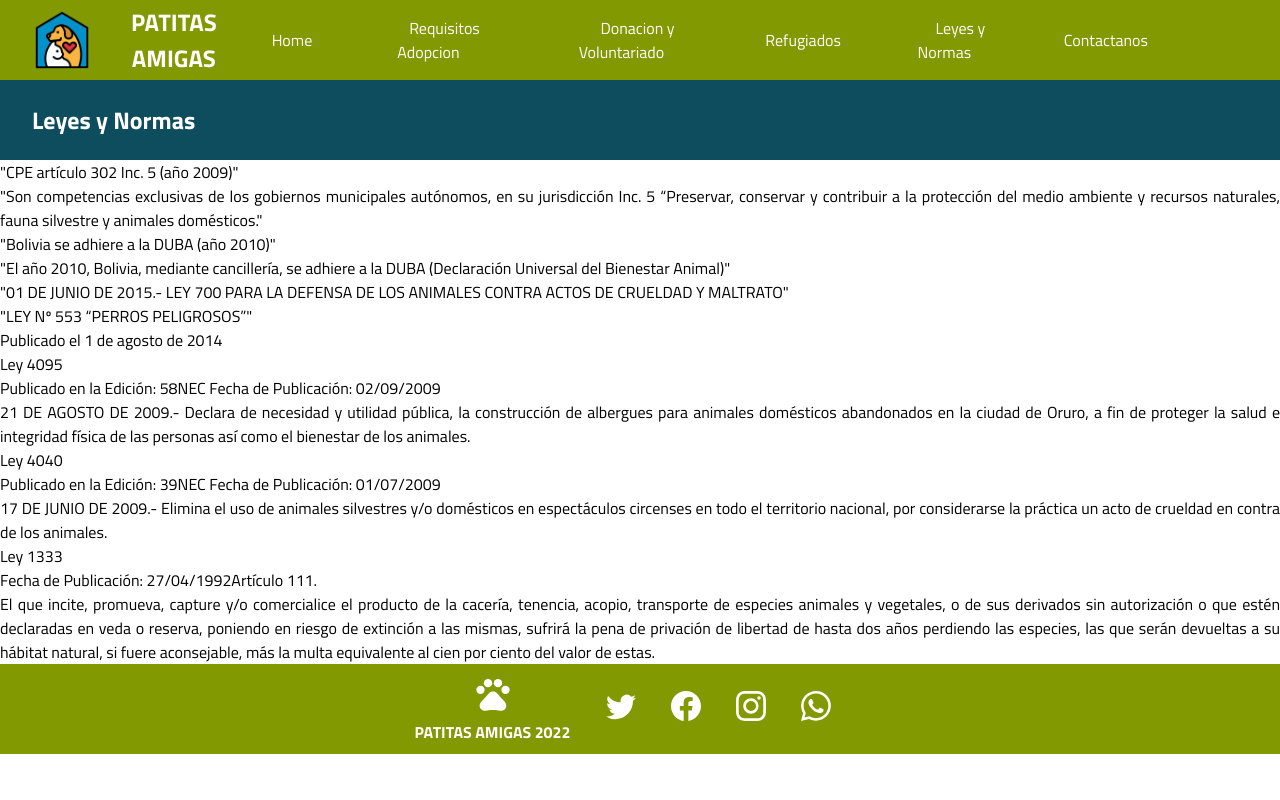
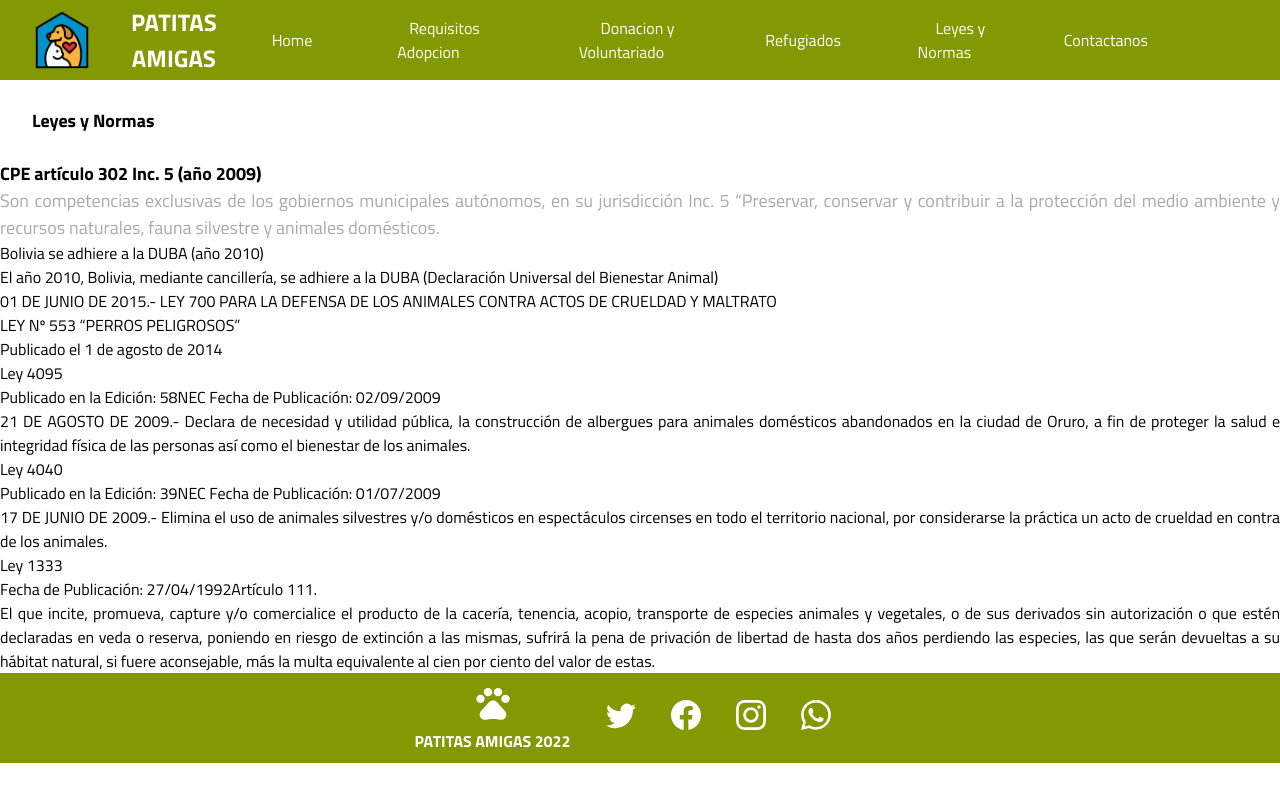
Before and after one commit to AbrilMoonchild/refugioPatitas, a React (Create React App) app: page /leyesynormas in a window 1280 px wide. Built offline with nearby package versions, Linux system fonts and the light colour scheme.

Commit message:
Mejorando la presentación

```diff
--- a/src/components/fLeyes/Leyes.css
+++ b/src/components/fLeyes/Leyes.css
@@ -4,23 +4,17 @@
     justify-content: space-between;
     height: 80px;
     padding: 0 2rem;
-    background-color: var(--celeste);
-
-
+    background-color: white;
 }
 
 header div div h1{
-    font-size: 24px;
-    color:var(--textColor);
-    font-weight: 900;
-    text-align: center;
-}
-
-header div div div a{
-    font-size: 16px;
-    color:var(--textColor);
-    font-weight: 400;
-    text-align: center;
+    display:flex;
+    align-items: center;
+    justify-content: space-between;
+    font-size: 18px;
+    color:black;
+    font-weight: 800;
+    /*text-align: center;*/
 }
 
 .cpe> p:nth-child(1){
@@ -34,3 +28,15 @@ header div div div a{
     font-weight: 400;
     color: darkgray;
 }
+
+.duba> p:nth-child(1){
+    font-size: 18px;
+    font-weight: 700;
+    color: black;
+}
+
+.duba> p:nth-child(2){
+    font-size: 18px;
+    font-weight: 400;
+    color: darkgray;
+}
--- a/src/components/fLeyes/Leyes.jsx
+++ b/src/components/fLeyes/Leyes.jsx
@@ -9,26 +9,24 @@ function Leyes() {
       <div className='container'>
         <div className='row'>
             <h1 className='page-title-center'>Leyes y Normas</h1>
-            <div className='back-home'>
 
-            </div>
         </div>
       </div>
     </header>
 
 
     <div className='leyes-text'>
-      <div classNam='cpe'>
-        <p>"CPE artículo 302 Inc. 5 (año 2009)"</p>
-        <p>"Son competencias exclusivas de los gobiernos municipales autónomos, en su jurisdicción Inc. 5 “Preservar, conservar y contribuir a la protección del medio ambiente y recursos naturales, fauna silvestre y animales domésticos."</p>
+      <div className='cpe'>
+        <p>CPE artículo 302 Inc. 5 (año 2009)</p>
+        <p>Son competencias exclusivas de los gobiernos municipales autónomos, en su jurisdicción Inc. 5 “Preservar, conservar y contribuir a la protección del medio ambiente y recursos naturales, fauna silvestre y animales domésticos.</p>
       </div>
-      <div>
-        <p>"Bolivia se adhiere a la DUBA (año 2010)"</p>
-        <p>"El año 2010, Bolivia, mediante cancillería, se adhiere a la DUBA (Declaración Universal del Bienestar Animal)"</p>
+      <div className='dubas'>
+        <p>Bolivia se adhiere a la DUBA (año 2010)</p>
+        <p>El año 2010, Bolivia, mediante cancillería, se adhiere a la DUBA (Declaración Universal del Bienestar Animal)</p>
       </div>
 
-      <p>"01 DE JUNIO DE 2015.- LEY 700 PARA LA DEFENSA DE LOS ANIMALES CONTRA ACTOS DE CRUELDAD Y MALTRATO"</p>
-      <p>"LEY Nº 553 “PERROS PELIGROSOS”"</p>
+      <p>01 DE JUNIO DE 2015.- LEY 700 PARA LA DEFENSA DE LOS ANIMALES CONTRA ACTOS DE CRUELDAD Y MALTRATO</p>
+      <p>LEY Nº 553 “PERROS PELIGROSOS”</p>
       <span>Publicado el 1 de agosto de 2014</span>
       <p>Ley 4095</p>
       <span>Publicado en la Edición: </span><span>58NEC </span><span>Fecha de Publicación: </span><span>02/09/2009</span>
```
Also changed, not shown: 1 other file (tests, documents, lock files or other folders).
